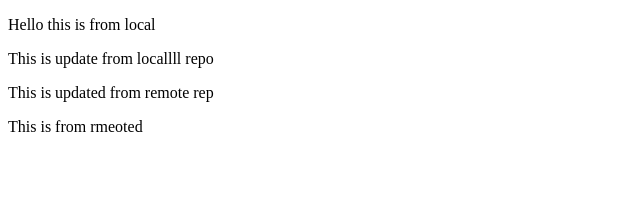
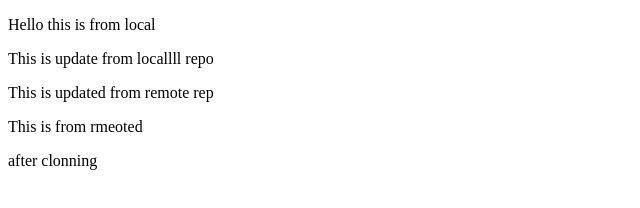
Before and after one commit to Md-Ikbal-Hasan/Git_Command_Practice, a plain HTML site: page index.html in a window 1280 px wide. Shown: the whole page, without its empty margins (0-640 px from the left). Drawn offline with Linux system fonts and the light colour scheme.

Commit message:
after clonning something added

```diff
--- a/index.html
+++ b/index.html
@@ -14,5 +14,7 @@
 
 
     <p> This is from rmeoted </p>
+
+    <p> after clonning</p>
 </body>
 </html>
```
